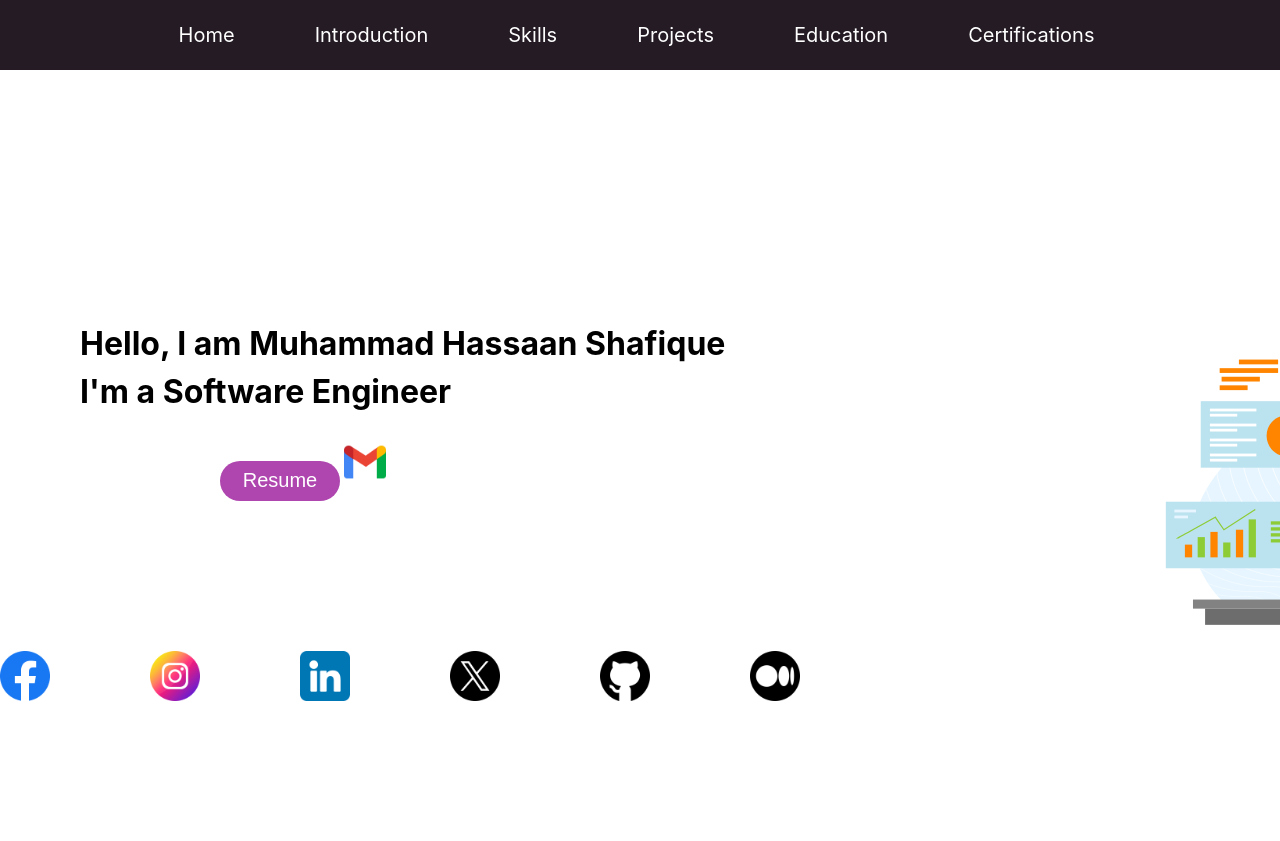
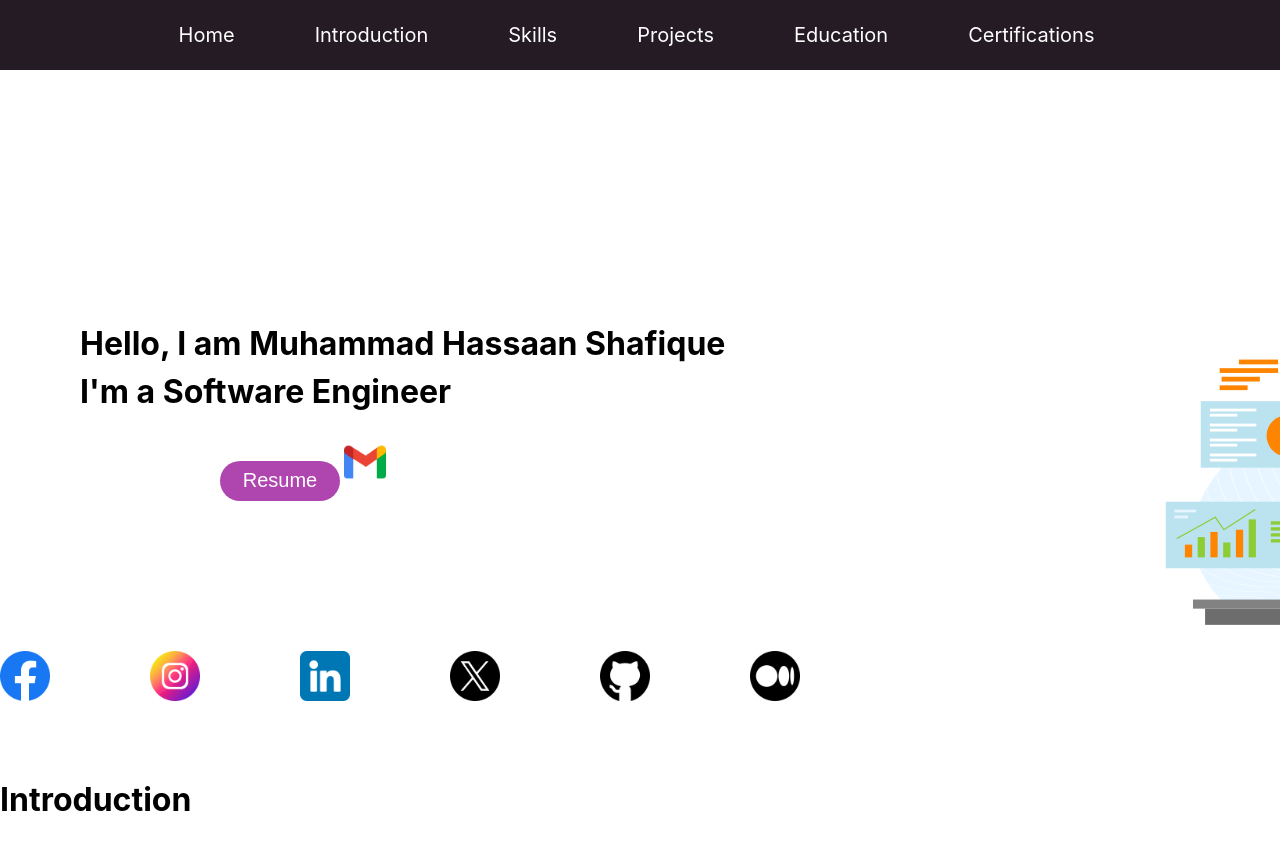
Before and after one commit to hassaan-shafique/MHS-Portfolio, a React (Create React App) app: page / in a window 1280 px wide. Shown: the top 841 px of the page. Before the commit the page ends 800 px from the top, so only its background shows below. Built offline with nearby package versions, Linux system fonts and the light colour scheme.

Commit message:
Introduction

```diff
--- a/src/App.js
+++ b/src/App.js
@@ -1,7 +1,8 @@
 
 import './App.css';
-import Header from './Components/Header'
+import Header from './Components/Header';
 import Home from './Components/Home';
+import Introduction from './Components/Introduction';
 
 function App() {
   return (
@@ -9,7 +10,7 @@ function App() {
 
       <Header/>
      <Home/>
-
+     <Introduction/>
 
 
 
--- a/src/Components/introduction.js
+++ b/src/Components/introduction.js
@@ -0,0 +1,11 @@
+import React from 'react'
+
+const Introduction = () => {
+  return (
+    <div>
+      <h1>Introduction</h1>
+    </div>
+  )
+}
+
+export default Introduction
```
